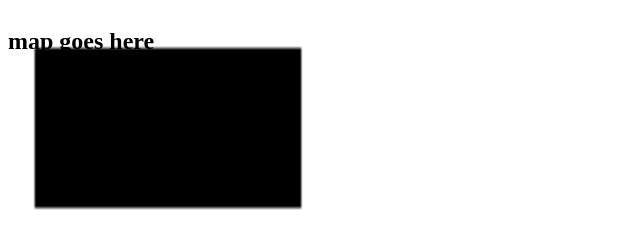
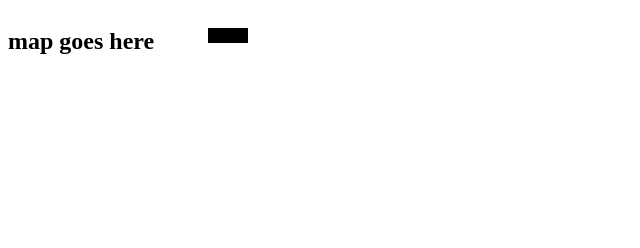
Before and after one commit to KoosieComputes/timulator, a plain HTML site: page index.html in a window 1280 px wide. Shown: the whole page, without its empty margins (0-640 px from the left). Drawn offline with Linux system fonts and the light colour scheme.

Commit message:
fuzzy fixed

```diff
--- a/app.js
+++ b/app.js
@@ -1,11 +1,11 @@
 var kar = {
-	x: 10,
-	y: 10,
+	x: 200,
+	y: 20,
 	dx: 0,
 	dy: 0,
 
 	draw: function(ctx) {
-		ctx.fillRect(this.x, this.y,100,40);
+		ctx.fillRect(this.x, this.y,40,15);
 	}
 }
 
--- a/index.html
+++ b/index.html
@@ -7,7 +7,7 @@
 <body>
 	<div id="container">
 		<div class="layer"><h2>map goes here</h2></div>
-		<canvas id="canvas" class="layer"></canvas>
+		<canvas width="800" height="600" id="canvas" class="layer"></canvas>
 	</div>
 </body>
 <script src="app.js"></script>
```
